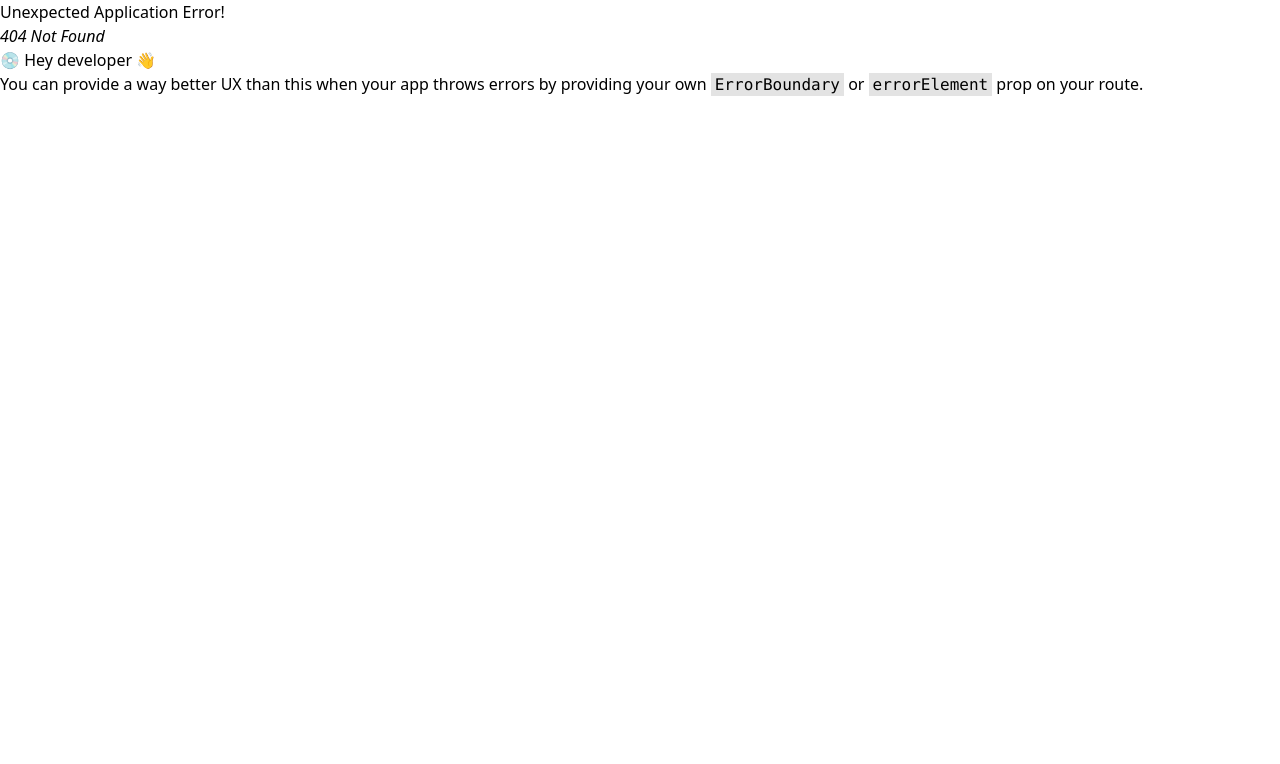
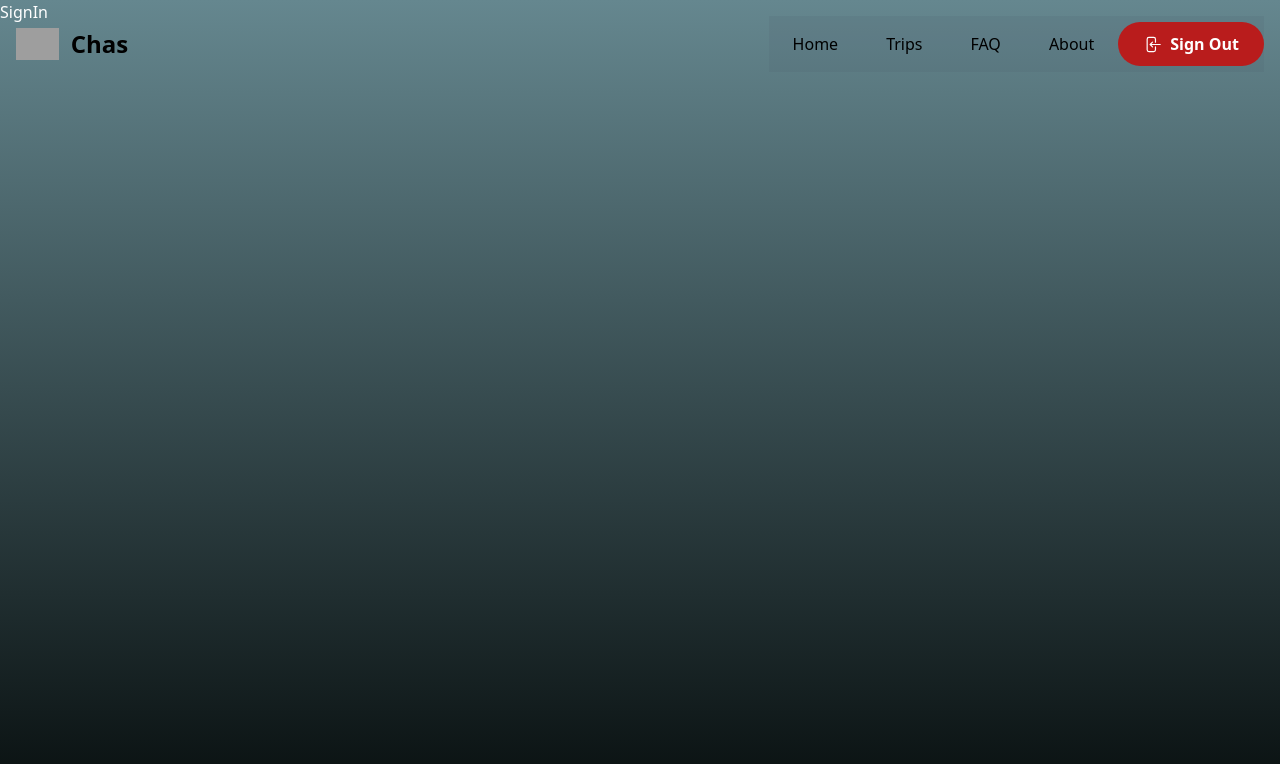
Before and after one commit to Team-Umea/TravelPlanner, a React (Vite) app: page /sign-in in a window 1280 px wide. Before the commit this address had no page. Shown: the top 764 px of the page. Built offline with nearby package versions, Linux system fonts and the light colour scheme; grey boxes are pictures that could not be loaded.

Commit message:
created the navbar for the header

```diff
--- a/package.json
+++ b/package.json
@@ -16,12 +16,13 @@
         "framer-motion": "^12.2.0",
         "postcss": "^8.5.1",
         "react": "^18.3.1",
+        "react-bootstrap": "^2.10.9",
         "react-dom": "^18.3.1",
         "react-icons": "^5.4.0",
         "react-redux": "^9.2.0",
         "react-router": "^7.1.5",
         "react-spinners": "^0.15.0",
-        "tailwindcss": "^3.4.1"
+        "tailwindcss": "^3.4.17"
     },
     "devDependencies": {
         "@eslint/js": "^9.17.0",
--- /dev/null
+++ b/src/components/header/Navbar.jsx
@@ -0,0 +1,54 @@
+import React from 'react'
+import DangerBtn from '../btn/DangerBtn';
+import PrimaryBtn from '../btn/PrimaryBtn'
+import NavbarBtn from './NavbarBtn.jsx';
+import { useNavigate,NavLink } from 'react-router';
+import { HiArrowLeftEndOnRectangle } from "react-icons/hi2";
+// about trips home
+//kolla om man är inloggad. Är man inte inloggad så ska man tas till landingpage där sign in och och sign up
+//är du inloggad så ska det finnas en sign out
+//url/trips/add-trip
+
+export default function Navbar() {
+  const navigate = useNavigate();
+  return(
+
+<nav className="fixed w-screen bg-transparent" >
+  <div className="max-w-screen-xl flex flex-wrap items-center justify-between mx-auto p-4">
+    <NavLink to="/" className="flex items-center space-x-3 rtl:space-x-reverse">
+        <img src="Lägg in nån logo" className="h-8" alt="Chas Logo" />
+        <span className="self-center text-2xl font-semibold whitespace-nowrap dark:text-white">Chas</span>
+    </NavLink>
+
+    <div className="hidden w-full md:block md:w-auto" id="navbar-dropdown">
+      <ul className="flex flex-col font-medium p-4 md:p-0 mt-4 border-0 items-center  md:flex-row md:mt-0 bg-gray-600 bg-opacity-10">
+        <li >
+        <NavbarBtn btnText={"Home"} onClick={() => navigate("/")}></NavbarBtn>
+        </li>
+
+        <li>
+          <NavbarBtn btnText={"Trips"} onClick={() => navigate("/trips")}></NavbarBtn>
+        </li>
+        <li>
+          <NavbarBtn btnText={"FAQ"} onClick={() => navigate("/faq")}></NavbarBtn>
+        </li>
+        <li>
+        <NavbarBtn btnText={"About"} onClick={() => navigate("/about")}></NavbarBtn>
+        </li>
+        <li>
+          {/* if signed in */}
+          <DangerBtn btnText={"Sign Out"} icon={<HiArrowLeftEndOnRectangle size={19}/>}></DangerBtn>
+          {/* if not signed in */}
+          {/* <PrimaryBtn btnText={"Sing In"}></PrimaryBtn> */}
+        </li>
+      </ul>
+
+    </div>
+
+  </div>
+
+</nav>
+
+
+)
+}
--- /dev/null
+++ b/src/components/header/NavbarBtn.jsx
@@ -0,0 +1,29 @@
+import React from "react";
+
+export default function NavbarBtn({
+  type = "button",
+  btnText,
+  fontSize = "base",
+  width = "w-full",
+  onClick,
+  icon,
+}) {
+  const handleClick = () => {
+    if (onClick) onClick();
+  };
+
+  return (
+    <button
+      type={type}
+      onClick={handleClick}
+      onMouseLeave={(e) => e.target.blur()}
+      className={`block py-4 px-6 bg-transparent hover:bg-white hover:bg-opacity-15 border-solid`}>
+      {icon && (
+        <div className="text-white mr-2 transition-transform duration-300 group-hover:translate-x-[5px]">
+          {icon}
+        </div>
+      )}
+      <p className={`text-${fontSize} whitespace-nowrap`}>{btnText}</p>
+    </button>
+  );
+}
--- a/src/layouts/Header.jsx
+++ b/src/layouts/Header.jsx
@@ -1,5 +1,5 @@
 import React from 'react'
-import Navbar from './Navbar'
+import Navbar from '../components/header/Navbar'
 
 export default function Header() {
   return <header>
--- a/src/layouts/Navbar.jsx
+++ /dev/null
@@ -1,5 +0,0 @@
-import React from 'react'
-
-export default function Navbar() {
-  return <nav></nav>
-}
--- /dev/null
+++ b/src/pages/AboutPage.jsx
@@ -0,0 +1,6 @@
+
+export default function AboutPage() {
+  return (
+   <p>AboutPage</p>
+  );
+}
--- /dev/null
+++ b/src/pages/FAQPage.jsx
@@ -0,0 +1,5 @@
+export default function FAQPage() {
+    return (
+     <p>FAQPage</p>
+    );
+  }
--- /dev/null
+++ b/src/pages/SignInPage.jsx
@@ -0,0 +1,5 @@
+export default function SignInPage() {
+    return (
+     <p>SignIn</p>
+    );
+  }
--- /dev/null
+++ b/src/pages/SignUpPage.jsx
@@ -0,0 +1,5 @@
+export default function SignUpPage() {
+    return (
+     <p>SignUp</p>
+    );
+  }
--- /dev/null
+++ b/src/pages/TripsPage.jsx
@@ -0,0 +1,5 @@
+export default function TripsPage() {
+    return (
+     <p>Trips</p>
+    );
+  }
--- a/src/router/Router.jsx
+++ b/src/router/Router.jsx
@@ -1,11 +1,21 @@
 import { createBrowserRouter, createRoutesFromElements, Route } from "react-router";
 import RootLayout from "../layouts/RootLayout";
 import HomePage from "../pages/HomePage";
+import AboutPage from "../pages/AboutPage";
+import FAQPage from "../pages/FAQPage";
+import TripsPage from "../pages/TripsPage";
+import SignInPage from "../pages/SignInPage";
+import SignUpPage from "../pages/SignUpPage";
 
 const router = createBrowserRouter(
   createRoutesFromElements(
     <Route path="/" element={<RootLayout />}>
       <Route index element={<HomePage />} />
+      <Route path="/about" element={<AboutPage />} />
+      <Route path="/faq" element={<FAQPage />} />
+      <Route path="/trips" element={<TripsPage />} />
+      <Route path="/sign-in" element={<SignInPage />} />
+      <Route path="/sign-up" element={<SignUpPage />} />
     </Route>
   )
 );
```
Also changed, not shown: 1 other file (tests, documents, lock files or other folders).
